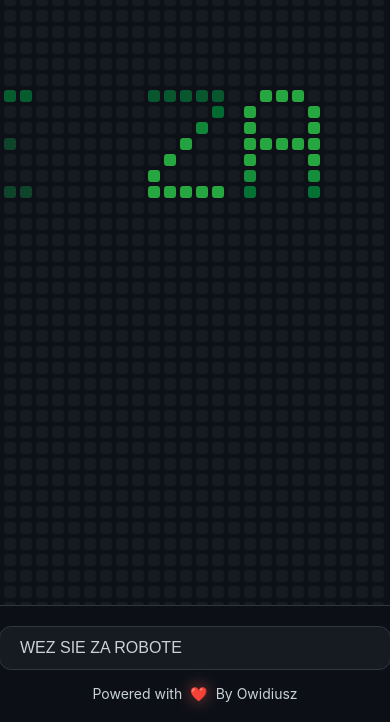
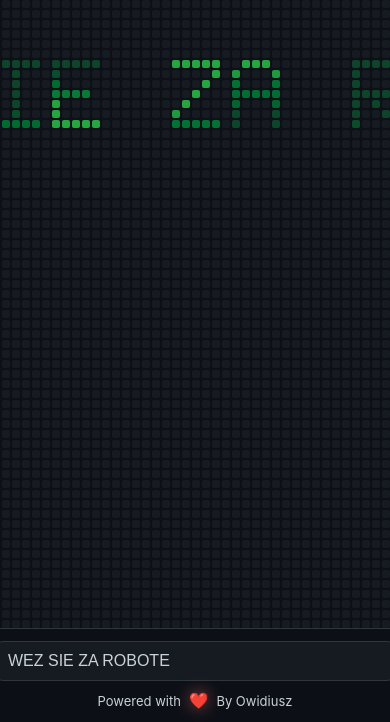
Before and after one commit to OwidiuszZielinski/ai-auction-builder-frontend, a Vue app: page / in a window 390 px wide. Shown: the part 122-844 px from the top of the page. Built offline with nearby package versions, Linux system fonts and the light colour scheme.

Commit message:
Update App.vue

```diff
--- a/src/App.vue
+++ b/src/App.vue
@@ -23,6 +23,7 @@
           v-model="text"
           class="input"
           placeholder="Wpisz tekst..."
+          @keydown.enter="blurInput"
         />
         <div class="footer-text">
           Powered with <span class="heart">❤️</span> By Owidiusz
@@ -33,11 +34,11 @@
 </template>
 
 <script setup>
-import { ref, computed, onMounted, onUnmounted } from "vue";
+import { ref, computed, onMounted, onUnmounted, watch } from "vue";
 
 /* ===== CONFIG ===== */
-const CELL = 12;
-const GAP = 4;
+const CELL = ref(12);
+const GAP = ref(4);
 const CHAR_WIDTH = 6;
 const MAX_LEVEL = 4;
 
@@ -47,18 +48,40 @@ const viewportWidth = ref(window.innerWidth);
 const viewportHeight = ref(window.innerHeight);
 const tick = ref(0);
 const heartBeat = ref(0);
+const isMobile = ref(false);
+
+/* ===== RESPONSIVE ADJUSTMENTS ===== */
+const checkMobile = () => {
+  isMobile.value = window.innerWidth <= 768;
+
+  // Adjust grid size for mobile
+  if (isMobile.value) {
+    CELL.value = 8;
+    GAP.value = 2;
+  } else {
+    CELL.value = 12;
+    GAP.value = 4;
+  }
+};
 
 /* ===== RESIZE + ANIMATION ===== */
 const updateViewport = () => {
   viewportWidth.value = window.innerWidth;
   viewportHeight.value = window.innerHeight;
+  checkMobile();
+};
+
+const blurInput = (e) => {
+  e.target.blur();
 };
 
 onMounted(() => {
+  checkMobile();
   window.addEventListener("resize", updateViewport);
 
-  // Main animation tick
-  setInterval(() => tick.value++, 120);
+  // Main animation tick (slower on mobile for performance)
+  const animationInterval = isMobile.value ? 150 : 120;
+  setInterval(() => tick.value++, animationInterval);
 
   // Heartbeat animation
   setInterval(() => {
@@ -103,13 +126,13 @@ const FONT = {
 
 /* ===== COLS & ROWS (FULL VIEWPORT) ===== */
 const cols = computed(() => {
-  const unit = CELL + GAP;
-  return Math.floor((viewportWidth.value + GAP) / unit);
+  const unit = CELL.value + GAP.value;
+  return Math.max(1, Math.floor((viewportWidth.value + GAP.value) / unit));
 });
 
 const rows = computed(() => {
-  const unit = CELL + GAP;
-  return Math.floor((viewportHeight.value + GAP) / unit);
+  const unit = CELL.value + GAP.value;
+  return Math.max(1, Math.floor((viewportHeight.value + GAP.value) / unit));
 });
 
 /* ===== GRID ===== */
@@ -117,15 +140,18 @@ const grid = computed(() => {
   const totalCells = cols.value * rows.value;
   const cells = Array(totalCells).fill(0);
 
+  if (!text.value.trim()) return cells;
+
   const chars = text.value.toUpperCase();
   const textWidth = chars.length * CHAR_WIDTH - 1;
-  const textHeight = 7; // wysokość czcionki
+  const textHeight = 7;
 
-  // Oblicz środkową pozycję tekstu (nieco wyżej, żeby zostawić miejsce na stopkę)
+  // Adjust vertical position for mobile (higher up to avoid keyboard)
+  const verticalOffset = isMobile.value ? -20 : -10;
   let startX = Math.floor((cols.value - textWidth) / 2);
-  const startY = Math.floor((rows.value - textHeight) / 2) - 10; // Podnieś tekst trochę wyżej
+  const startY = Math.floor((rows.value - textHeight) / 2) + verticalOffset;
 
-  // Zabezpieczenie przed ujemnymi wartościami
+  // Don't render if text would be out of bounds
   if (startY < 0 || startY >= rows.value) return cells;
 
   chars.split("").forEach((ch, charIndex) => {
@@ -137,7 +163,9 @@ const grid = computed(() => {
 
       for (let x = 0; x < 5; x++) {
         if (glyph[y][x] === "1") {
-          const wave = (Math.sin((tick.value + charIndex * 4 + y) / 3) + 1) / 2;
+          // Smoother wave effect on mobile
+          const waveSpeed = isMobile.value ? 4 : 3;
+          const wave = (Math.sin((tick.value + charIndex * 4 + y) / waveSpeed) + 1) / 2;
           const level = 1 + Math.floor(wave * (MAX_LEVEL - 1));
 
           const gridX = startX + x;
@@ -162,6 +190,11 @@ const cellClass = (v) => ({
   l3: v === 3,
   l4: v === 4,
 });
+
+// Watch for mobile changes to adjust grid
+watch(isMobile, () => {
+  updateViewport();
+});
 </script>
 
 <style>
@@ -171,6 +204,9 @@ html, body {
   background: #0d1117;
   overflow: hidden;
   font-family: -apple-system, BlinkMacSystemFont, 'Segoe UI', Roboto, sans-serif;
+  -webkit-text-size-adjust: 100%;
+  -webkit-tap-highlight-color: transparent;
+  touch-action: manipulation;
 }
 
 .app {
@@ -195,21 +231,23 @@ html, body {
 
 /* Footer at the bottom */
 .footer {
-  background: rgba(13, 17, 23, 0.9);
+  background: rgba(13, 17, 23, 0.95);
   border-top: 1px solid #30363d;
-  padding: 20px;
+  padding: 15px 10px;
   display: flex;
   justify-content: center;
   align-items: center;
   z-index: 10;
   backdrop-filter: blur(10px);
+  -webkit-backdrop-filter: blur(10px);
+  flex-shrink: 0;
 }
 
 .input-container {
   display: flex;
   flex-direction: column;
   align-items: center;
-  gap: 15px;
+  gap: 12px;
   max-width: 600px;
   width: 100%;
 }
@@ -218,12 +256,14 @@ html, body {
   background: #161b22;
   border: 1px solid #30363d;
   color: #c9d1d9;
-  padding: 12px 20px;
+  padding: 12px 16px;
   border-radius: 12px;
   font-size: 16px;
   width: 100%;
   max-width: 400px;
   transition: all 0.3s ease;
+  -webkit-appearance: none;
+  appearance: none;
 }
 
 .input:focus {
@@ -242,6 +282,7 @@ html, body {
   display: flex;
   align-items: center;
   gap: 8px;
+  text-align: center;
 }
 
 .heart {
@@ -286,4 +327,88 @@ html, body {
 .cell.l2 { background: #006d32; }
 .cell.l3 { background: #26a641; }
 .cell.l4 { background: #39d353; }
+
+/* Mobile optimizations */
+@media (max-width: 768px) {
+  .grid {
+    gap: 2px;
+    padding: 2px;
+  }
+
+  .cell {
+    border-radius: 2px;
+  }
+
+  .footer {
+    padding: 12px 8px;
+  }
+
+  .input {
+    padding: 10px 14px;
+    font-size: 16px;
+    border-radius: 10px;
+  }
+
+  .input-container {
+    gap: 10px;
+  }
+
+  .footer-text {
+    font-size: 13px;
+    flex-wrap: wrap;
+    justify-content: center;
+  }
+
+  .heart {
+    font-size: 1.2em;
+  }
+}
+
+/* Prevent zoom on input focus on mobile */
+@media (max-width: 768px) {
+  input, textarea, select {
+    font-size: 16px !important;
+  }
+}
+
+/* Very small screens */
+@media (max-width: 360px) {
+  .footer {
+    padding: 10px 6px;
+  }
+
+  .input {
+    padding: 8px 12px;
+    font-size: 15px;
+  }
+
+  .footer-text {
+    font-size: 12px;
+  }
+}
+
+/* Landscape orientation */
+@media (max-height: 500px) and (orientation: landscape) {
+  .footer {
+    padding: 8px;
+    flex-direction: row;
+  }
+
+  .input-container {
+    flex-direction: row;
+    justify-content: space-between;
+    align-items: center;
+    gap: 15px;
+  }
+
+  .input {
+    max-width: 200px;
+    margin-bottom: 0;
+  }
+
+  .footer-text {
+    margin-bottom: 0;
+    white-space: nowrap;
+  }
+}
 </style>
```
